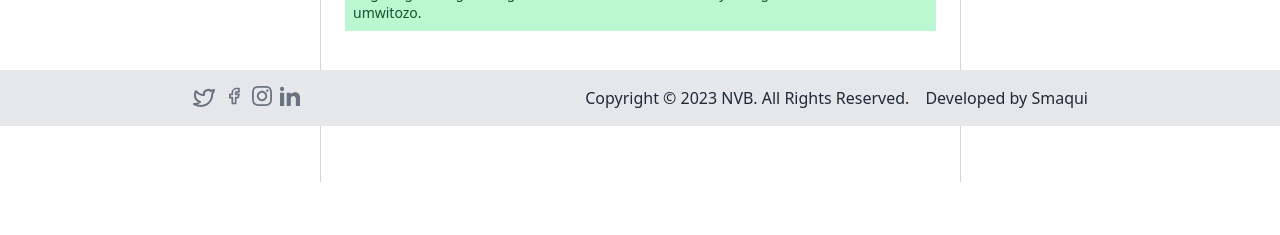
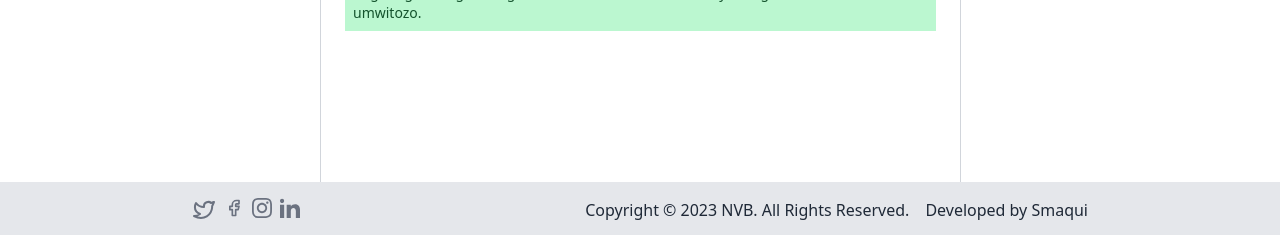
Before and after one commit to niyobern/obed, a Next.js app: page /courses/0/0 in a window 1280 px wide. Shown: the part 674-909 px from the top of the page. Built offline with nearby package versions, Linux system fonts and the light colour scheme; no server answers.

Commit message:
Update Layout.js

```diff
--- a/components/layout/Layout.js
+++ b/components/layout/Layout.js
@@ -48,7 +48,7 @@ export default  function Layout( { children, right, title } ){
                   {right && <Right contents={right.contents}/>}
                 </div>
             </div>
-            <div className="sticky bottom-0 w-full"><Footer/></div>
+            <div className="w-full"><Footer/></div>
             <div className="md:hidden"><BottomNavBar/></div>
         </div>
     )
```
